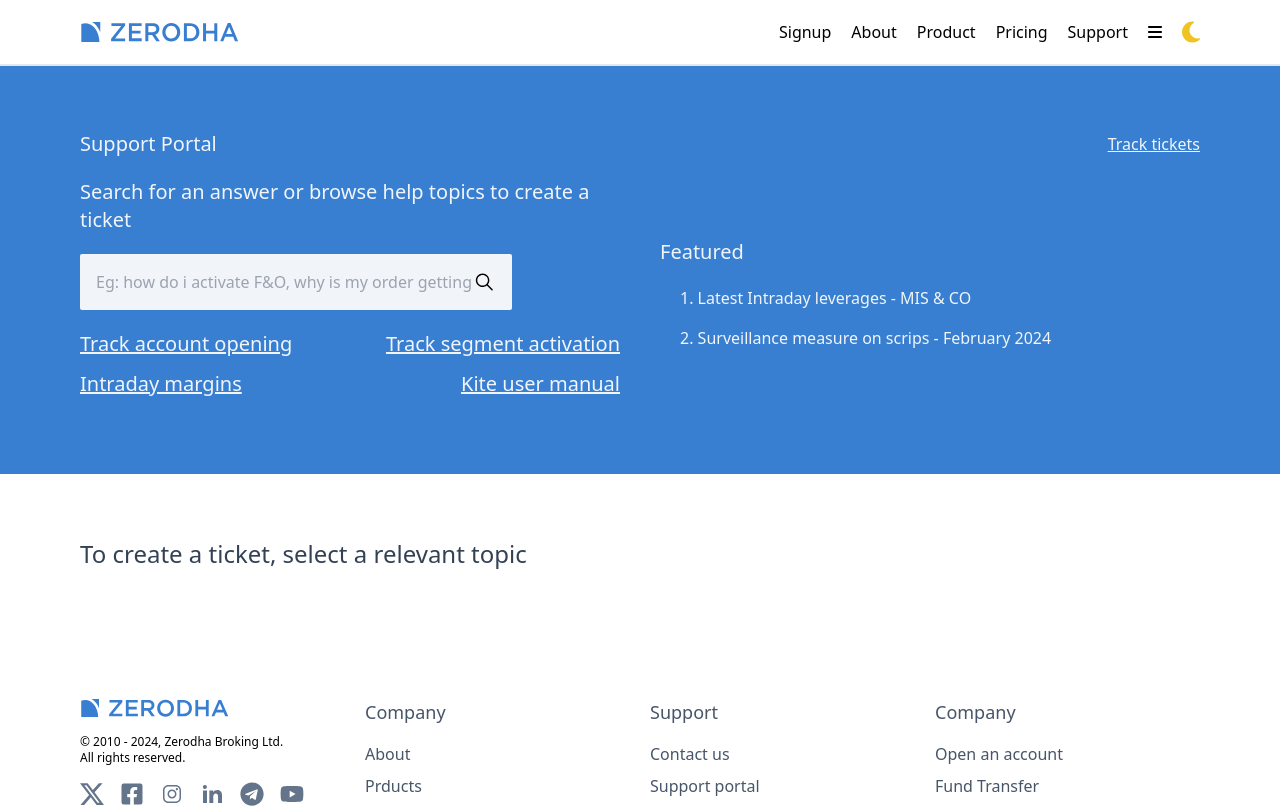
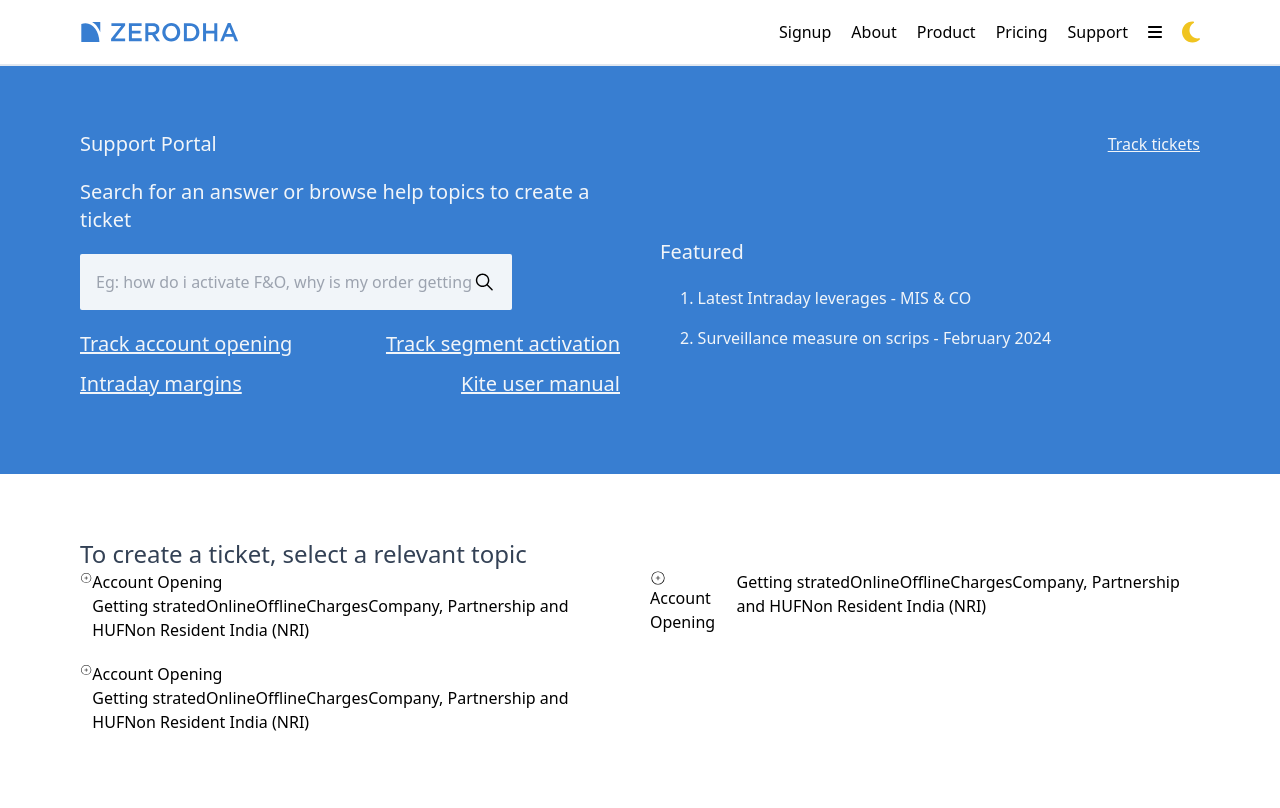
Before and after one commit to ashishmohanty10/ZerodhaClone-100xDev, a React (Vite) app: page /support in a window 1280 px wide. Shown: the top 808 px of the page. Built offline with nearby package versions, Linux system fonts and the light colour scheme.

Commit message:
upport links added

```diff
--- a/src/pages/Support.jsx
+++ b/src/pages/Support.jsx
@@ -1,6 +1,7 @@
 import React, { useContext } from "react";
 import { ThemeContext } from "../context/ThemeProvider";
 import { IoIosSearch } from "react-icons/io";
+import SupportLinkList from "../components/SupportLinkList";
 
 const Support = () => {
   const { darkMode } = useContext(ThemeContext);
@@ -86,6 +87,10 @@
             <h3 className="font-normal text-2xl text-slate-700">
               To create a ticket, select a relevant topic
             </h3>
+
+            <div>
+              <SupportLinkList />
+            </div>
           </div>
         </div>
       </div>
```
